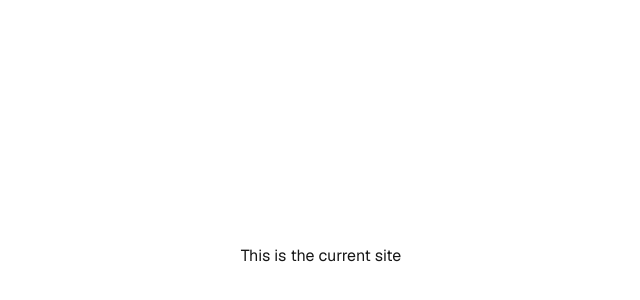
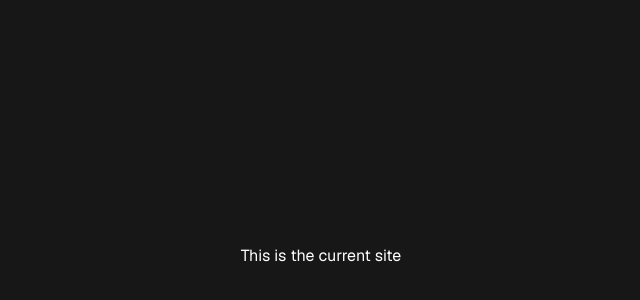
Before and after one commit to Leg3ndary/lextion, a Next.js app: page / in a window 1280 px wide. Shown: the part 144-444 px from the top of the page, without its empty margins (319-959 px from the left). Built offline with nearby package versions, Linux system fonts and the light colour scheme.

Commit message:
Use better auth

```diff
--- a/app/api/auth/[...nextauth]/route.ts
+++ /dev/null
@@ -1,18 +0,0 @@
-import NextAuth from "next-auth";
-import GithubProvider from "next-auth/providers/github";
-import GoogleProvider from "next-auth/providers/google";
-
-const handler = NextAuth({
-    providers: [
-        GoogleProvider({
-            clientId: process.env.GOOGLE_ID,
-            clientSecret: process.env.GOOGLE_SECRET,
-        }),
-        GithubProvider({
-            clientId: process.env.GITHUB_ID,
-            clientSecret: process.env.GITHUB_SECRET,
-        }),
-    ],
-});
-
-export { handler as GET, handler as POST };
--- a/app/globals.css
+++ b/app/globals.css
@@ -6,16 +6,16 @@
 }
 
 :root {
-  --background: #ffffff;
-  --foreground: #171717;
+  --background: #171717;
+  --foreground: #ffffff;
 }
 
-@media (prefers-color-scheme: dark) {
+/* @media (prefers-color-scheme: dark) {
   :root {
     --background: #0a0a0a;
     --foreground: #ededed;
   }
-}
+} */
 
 body {
   color: var(--foreground);
--- a/package.json
+++ b/package.json
@@ -9,8 +9,8 @@
     "lint": "next lint"
   },
   "dependencies": {
+    "better-auth": "^1.2.4",
     "next": "15.2.0",
-    "next-auth": "^4.24.11",
     "react": "^19.0.0",
     "react-dom": "^19.0.0"
   },
```
Also changed, not shown: 1 other file (tests, documents, lock files or other folders).
